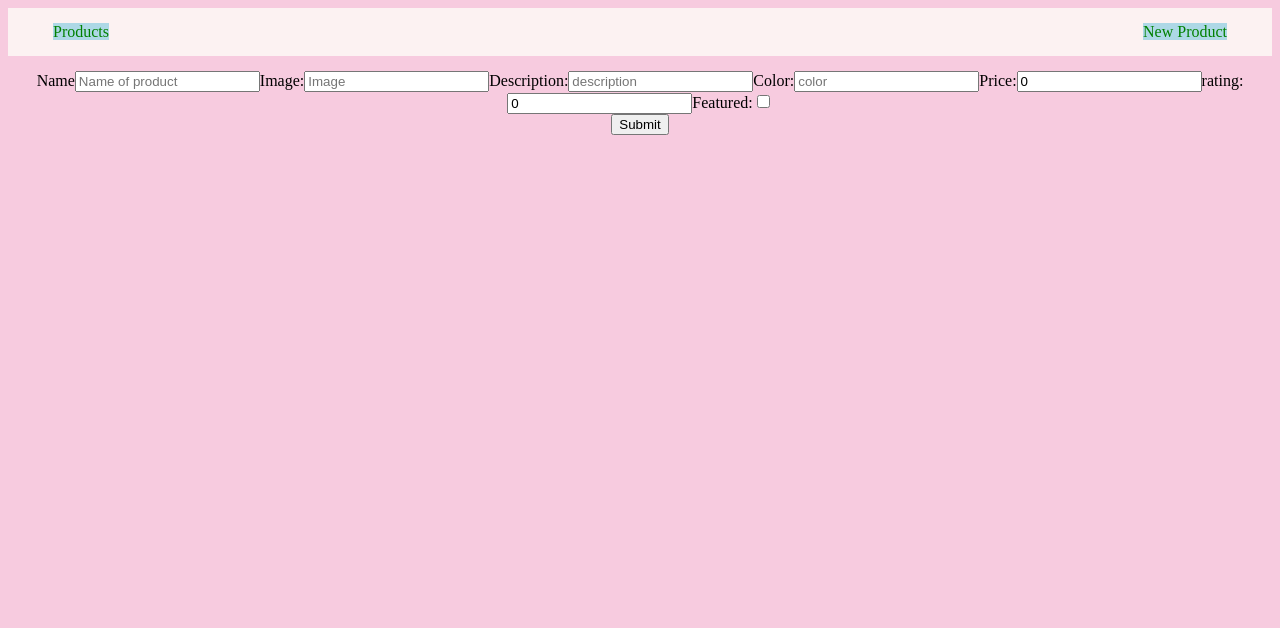
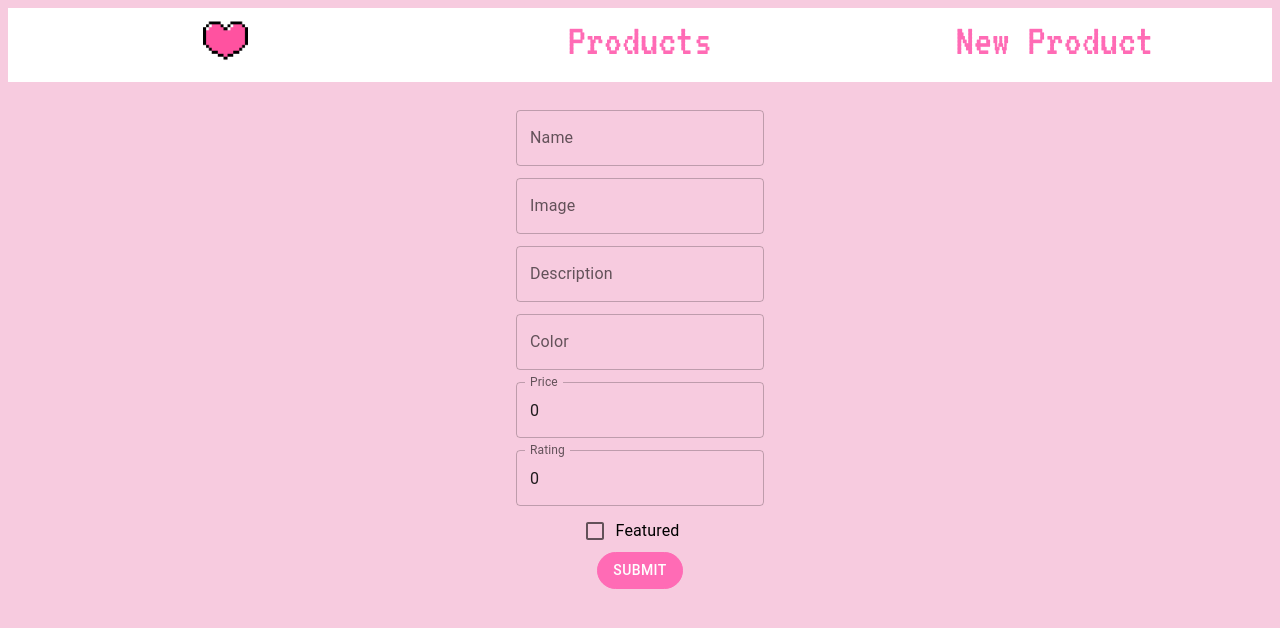
Before and after one commit to Hinkabi/hannahs-pern-final-project, a React (Create React App) app in the folder front-end/: page /products/new in a window 1280 px wide. Shown: the top 628 px of the page. Built offline with nearby package versions, Linux system fonts and the light colour scheme; no server answers.

Commit message:
css changes

```diff
--- a/front-end/src/Components/Navbar.js
+++ b/front-end/src/Components/Navbar.js
@@ -1,9 +1,15 @@
 import { Link } from "react-router-dom";
+import heart from "../assets/heart.png"
 
 export default function NavBar(){
 
     return(
         <nav>
+            <div>
+                <Link to="/">
+                <img src={heart} />
+                </Link>
+            </div>
             <div>
                 <Link to="/products">Products</Link>
             </div>
--- a/front-end/src/Components/ProductDetails.js
+++ b/front-end/src/Components/ProductDetails.js
@@ -1,6 +1,7 @@
 import axios from "axios";
 import { useState, useEffect } from "react";
 import { Link, useParams, useNavigate } from "react-router-dom";
+import Button from "@mui/material/Button";
 
 const API = process.env.REACT_APP_API_URL;
 
@@ -46,20 +47,53 @@ function ProductDetails() {
       <div className="showNavigation">
         <div>
           <Link to={`/products`}>
-          <button>Back</button>
+            <Button
+              variant="outlined"
+              type="submit"
+              sx={{
+                borderRadius: 35,
+                borderColor: "#ff6bb5",
+                backgroundColor: "#ff6bb5",
+                color: "white",
+              }}
+            >
+              Back
+            </Button>
           </Link>
         </div>
         <div>
           <Link to={`/products/${product.id}/edit`}>
-          <button>Edit</button>
+            <Button
+              variant="outlined"
+              type="submit"
+              sx={{
+                borderRadius: 35,
+                borderColor: "#ff6bb5",
+                backgroundColor: "#ff6bb5",
+                color: "white",
+              }}
+            >
+              Edit
+            </Button>
           </Link>
         </div>
         <div>
-        <button onClick={handleDelete}>Delete</button>
+          <Button
+            onClick={handleDelete}
+            variant="outlined"
+            type="submit"
+            sx={{
+              borderRadius: 35,
+              borderColor: "#ff6bb5",
+              backgroundColor: "#ff6bb5",
+              color: "white",
+            }}
+          >
+            Delete
+          </Button>
         </div>
       </div>
     </div>
-
   );
 }
 
--- a/front-end/src/Components/ProductEditForm.js
+++ b/front-end/src/Components/ProductEditForm.js
@@ -1,62 +1,63 @@
 import axios from "axios";
 import { useState, useEffect } from "react";
-import {useParams, useNavigate } from "react-router-dom";
-import { FormControl , InputLabel, OutlinedInput, Checkbox , FormControlLabel} from '@mui/material';
-import Box from '@mui/material/Box';
-import Button from '@mui/material/Button';
+import { useParams, useNavigate } from "react-router-dom";
+import {FormControl,InputLabel,OutlinedInput,Checkbox,FormControlLabel} from "@mui/material";
+import Box from "@mui/material/Box";
+import Button from "@mui/material/Button";
 
 const API = process.env.REACT_APP_API_URL;
 
-
-
-function ProductEditForm(){
+function ProductEditForm() {
   let { id } = useParams();
   const navigate = useNavigate();
   const [product, setProduct] = useState({
-        name:"",
-        image:"",
-        description:"",
-        color:"",
-        price:0,
-        rating:0,
-        featured: false
+    name: "",
+    image: "",
+    description: "",
+    color: "",
+    price: 0,
+    rating: 0,
+    featured: false,
   });
 
-
-
-    const handleTextChange = (event)=> {
-        setProduct({...product,[event.target.id]: event.target.value})
-    }
+  const handleTextChange = (event) => {
+    setProduct({ ...product, [event.target.id]: event.target.value });
+  };
 
   const handleCheckboxChange = () => {
     setProduct({ ...product, featured: !product.featured });
   };
 
-    useEffect(()=>{
+  useEffect(() => {
     axios.get(API + "/products/" + id)
-        .then((res)=>{
-            setProduct(res.data)
-        }).catch((err)=>{
-            navigate("/not-found")
+        .then((res) => {
+            setProduct(res.data);
+        })
+        .catch((err) => {
+            navigate("/not-found");
         });
-    },[id]);
+    }, [id]);
 
-    const handleSubmit = (event) =>{
+  const handleSubmit = (event) => {
     event.preventDefault();
     axios.put(API + "/products/" + id, product)
-        .then((res)=>{
+        .then((res) => {
         navigate(`/products`);
-        }).catch((err)=>{
-          console.log(err)
         })
-    }
+        .catch((err) => {
+            console.log(err);
+        });
+  };
 
-    return(
-        <div className="edit-container">
+
+
+  return (
+    <div className="form-container">
       <Box component="form" onSubmit={handleSubmit}>
         <FormControl margin="dense">
-            <InputLabel htmlFor="name">Name</InputLabel>
-            <OutlinedInput required
+          <InputLabel htmlFor="name">Name:</InputLabel>
+          <OutlinedInput
+            required
             id="name"
             value={product.name}
             label="Name"
@@ -119,14 +120,23 @@ function ProductEditForm(){
           />
         </FormControl>
         <br />
-        <FormControlLabel control={<Checkbox />} label="Featured" onChange={handleCheckboxChange} />
+        <FormControlLabel
+          control={<Checkbox />}
+          label="Featured"
+          onChange={handleCheckboxChange}
+        />
         <br />
-            {/* <input type="submit" /> */}
-            <Button variant="outlined" type="submit" sx={{color:"red"}} >Submit</Button>
+        <Button variant="outlined" type="submit" sx={{
+        borderRadius: 35,
+        borderColor: "#ff6bb5",
+        backgroundColor: "#ff6bb5",
+        color: "white"
+        }}>
+          Submit
+        </Button>
       </Box>
-
     </div>
-    )
+  );
 }
 
 export default ProductEditForm;
--- a/front-end/src/Components/ProductNewForm.js
+++ b/front-end/src/Components/ProductNewForm.js
@@ -1,6 +1,9 @@
 import { useState } from "react";
 import axios from "axios";
-import { useNavigate , Link } from "react-router-dom";
+import { useNavigate } from "react-router-dom";
+import {FormControl,InputLabel,OutlinedInput,Checkbox,FormControlLabel} from "@mui/material";
+import Box from "@mui/material/Box";
+import Button from "@mui/material/Button";
 
 const API = process.env.REACT_APP_API_URL;
 
@@ -36,68 +39,89 @@ function ProductNewForm(){
     }
 
     return(
-        <div>
-             <form onSubmit={handleSubmit}>
-            <label htmlFor="name">Name</label>
-            <input required
+        <div className="form-container">
+      <Box component="form" onSubmit={handleSubmit}>
+        <FormControl margin="dense">
+          <InputLabel htmlFor="name">Name</InputLabel>
+          <OutlinedInput
+            required
             id="name"
             value={product.name}
+            label="Name"
             type="text"
             onChange={handleTextChange}
             placeholder="Name of product"
           />
-            <label htmlFor="image">Image:</label>
-            <input
+        </FormControl>
+        <FormControl margin="dense">
+          <InputLabel htmlFor="image">Image</InputLabel>
+          <OutlinedInput
             id="image"
             type="text"
-            name="image"
+            label="Image"
             value={product.image}
-            placeholder="Image"
             onChange={handleTextChange}
           />
-            <label htmlFor="description">Description:</label>
-            <input
+        </FormControl>
+        <FormControl margin="dense">
+          <InputLabel htmlFor="description">Description</InputLabel>
+          <OutlinedInput
             id="description"
             type="text"
+            label="Description"
             value={product.description}
-            placeholder="description"
             onChange={handleTextChange}
           />
-            <label htmlFor="color">Color:</label>
-            <input
+        </FormControl>
+        <FormControl margin="dense">
+          <InputLabel htmlFor="color">Color</InputLabel>
+          <OutlinedInput
             id="color"
             type="text"
+            label="Color"
             onChange={handleTextChange}
             value={product.color}
             placeholder="color"
           />
-            <label htmlFor="price">Price:</label>
-            <input
+        </FormControl>
+        <FormControl margin="dense">
+          <InputLabel htmlFor="price">Price</InputLabel>
+          <OutlinedInput
             id="price"
             value={product.price}
+            label="Price"
             type="number"
             onChange={handleTextChange}
             placeholder="Price"
           />
-            <label htmlFor="rating">rating:</label>
-            <input
+        </FormControl>
+        <FormControl margin="dense">
+          <InputLabel htmlFor="rating">Rating</InputLabel>
+          <OutlinedInput
             id="rating"
             value={product.rating}
+            label="Rating"
             type="number"
             onChange={handleTextChange}
             placeholder="rating"
           />
-             <label htmlFor="featured">Featured:</label>
-            <input
-            id="featured"
-            type="checkbox"
+        </FormControl>
+        <br />
+        <FormControlLabel
+          control={<Checkbox />}
+          label="Featured"
           onChange={handleCheckboxChange}
-            checked={product.featured}
         />
         <br />
-           <input type="submit" />
-      </form>
-
+        <Button variant="outlined" type="submit" sx={{
+        borderRadius: 35,
+        borderColor: "#ff6bb5",
+        backgroundColor: "#ff6bb5",
+        color: "white"
+        }}>
+          Submit
+        </Button>
+      </Box>
     </div>
     )
 }
--- a/front-end/src/Pages/Index.js
+++ b/front-end/src/Pages/Index.js
@@ -3,7 +3,7 @@ function Index(){
 
     return(
         <div>
-            <h2>Index Page</h2>
+            <h2>All Products</h2>
             <Products />
         </div>
     )
--- a/front-end/src/index.css
+++ b/front-end/src/index.css
@@ -1,57 +1,59 @@
+@import url('https://fonts.googleapis.com/css2?family=VT323&display=swap');
+
 a {
   text-decoration: none;
-  color: green;
-  background-color: lightblue;
+  color: #ff6bb5;
 }
 
 a:hover{
-color: blue;
-background-color: brown;
+color: rgb(142, 233, 233);
 }
 
 .products img{
   width: 150px;
 }
 
-.products-container{
-  display: flex;
-  align-items: center;
-  justify-content: center;
-}
 
 .products{
-  display: flex;
-  flex-wrap: wrap;
-  justify-content: space-between;
-  flex-direction: row;
-  max-width: 700px;
+  display: grid;
+  grid-template-columns: 1fr 1fr 1fr;
+  padding: 10px;
 }
 
 
 .product{
   padding: 20px;
-  flex: 1;
-  /* display: flex; */
-  /* background-color: lightgrey; */
 }
 
 .product img {
   /* min-width: 150px; */
   min-height: 150px;
+  border: solid #ff6bb5 3px;
+}
+
+.product-details{
+  display: grid;
+  grid-template-columns: 1fr 1fr;
+  padding: 50px;
 }
 
 body {
   background-color: rgb(247,203,223);
   text-align: center;
+  font-family: 'VT323', monospace;
+  font-size: larger;
 }
 
 nav{
-  background-color: rgb(252,242,242);
-  display: flex;
-  justify-content: space-between;
-  padding: 15px 45px;
-  margin-bottom: 15px;
-  align-items: center;
+  display: grid;
+  grid-template-columns: 1fr 1fr 1fr;
+  background-color: white;
+  padding: 10px;
+  font-size: 45px;
+}
+
+nav img{
+  width: 45px;
 }
 
 .home img{
@@ -59,23 +61,9 @@ nav{
   height: auto;
 }
 
-.product-details{
-  padding:50px;
-  display:flex;
-}
-
-.img-container{
-  flex:1;
-}
-
 .img-container img{
-  /* width: 75%; */
   height: 50vh;
-}
-
-.info-container{
-  flex:1;
-  padding:0px 50px;
+  border: solid #ff6bb5 3px;
 }
 
 .info-container h1 {
@@ -92,8 +80,9 @@ nav{
 }
 
 .showNavigation{
-  display: flex;
-  justify-content: space-evenly;
+  display: grid;
+  grid-template-columns: 1fr 1fr 1fr;
+  padding: 20px;
 }
 
 .input-form{
@@ -101,12 +90,13 @@ nav{
   align-items: center;
   justify-content: center;
   display: flex;
-
 }
 
-.edit-container{
+.form-container{
   display:flex;
-  max-width: 350px;
   align-items: center;
   justify-content: center;
+  max-width: 350px;
+  margin: 0 auto;
+  padding: 20px;
 }
```
Also changed, not shown: front-end/src/assets/heart.png (added). Lines whose indentation alone changed are shown as unchanged.
